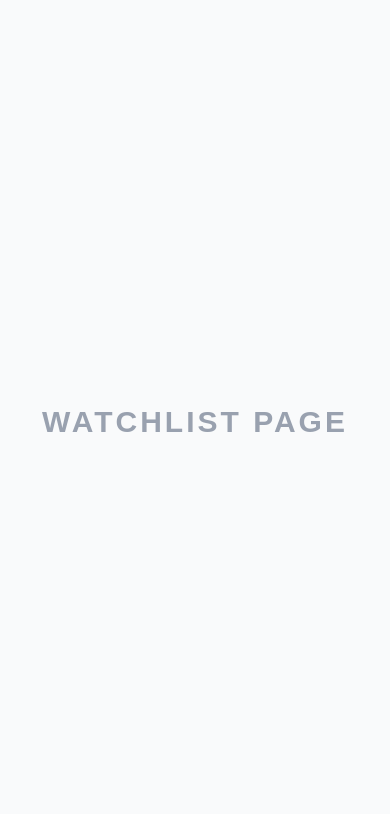
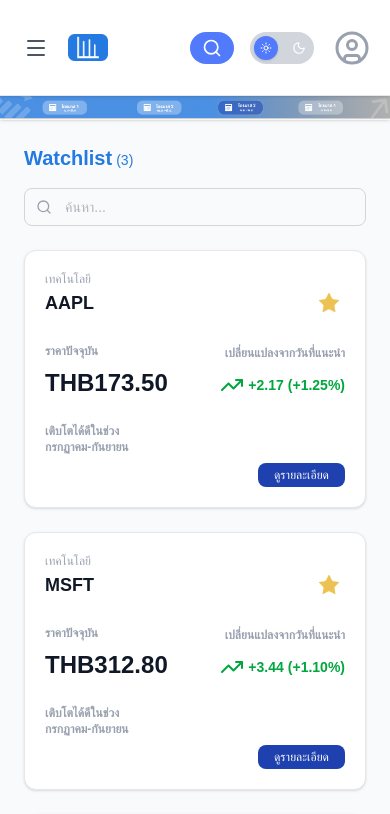
Before and after one commit to panithan-doe/seasonal, a Next.js app: page /watchlist in a window 390 px wide. Shown: the top 814 px of the page. Built offline with nearby package versions, Linux system fonts and the light colour scheme.

Commit message:
Add page structure

```diff
--- a/app/handbook/page.tsx
+++ b/app/handbook/page.tsx
@@ -1,9 +1,19 @@
+import Header from '@/components/Header';
+import QuarterHeader from '@/components/QuarterHeader';
+
 export default function NewsPage() {
   return (
-    <div className="min-h-screen w-full flex items-center justify-center bg-gray-50">
-      <h1 className="text-3xl font-bold text-gray-400 uppercase tracking-widest">
-        Handbook Page
-      </h1>
-    </div>
+    <main>
+      <Header/>
+
+      <QuarterHeader/>
+
+      <div className="min-h-screen bg-gray-50 p-6 md:p-12 flex justify-center items-center">
+        <p className='text-gray-800'>
+          handbook page
+        </p>
+      </div>
+
+    </main>
   );
 }
--- a/app/news/page.tsx
+++ b/app/news/page.tsx
@@ -1,9 +1,19 @@
+import Header from '@/components/Header';
+import QuarterHeader from '@/components/QuarterHeader';
+
 export default function NewsPage() {
   return (
-    <div className="min-h-screen w-full flex items-center justify-center bg-gray-50">
-      <h1 className="text-3xl font-bold text-gray-400 uppercase tracking-widest">
-        News Page
-      </h1>
-    </div>
+    <main>
+      <Header/>
+
+      <QuarterHeader/>
+
+      <div className="min-h-screen bg-gray-50 p-6 md:p-12 flex justify-center items-center">
+        <p className='text-gray-800'>
+          news page
+        </p>
+      </div>
+
+    </main>
   );
 }
--- a/app/page.tsx
+++ b/app/page.tsx
@@ -29,13 +29,15 @@
             <span className="text-md pb-0.5">({displayedStocks.length})</span>
           </div>
 
-          <Link
-            href="/seasonstock"
-            className="group flex items-center justify-end text-sm font-semibold text-[#247AE0] hover:text-blue-700 transition-colors mb-4"
-          >
-            ดูทั้งหมด ({seasonalStocks.length})
-            <ArrowRight className="ml-1 w-4 h-4 transition-transform group-hover:translate-x-1" />
-          </Link>
+          <div className="flex items-center justify-end text-sm font-semibold mb-4">
+            <Link
+              href="/seasonstock"
+              className="flex items-center text-sm font-semibold text-[#247AE0] hover:text-blue-700 transition mb-4"
+            >
+              แสดงทั้งหมด
+              <ArrowRight className="ml-1 w-4 h-4 transition-transform group-hover:translate-x-1" />
+            </Link>
+          </div>
 
           <div className="grid grid-cols-1 md:grid-cols-2 lg:grid-cols-3 gap-6">
             {displayedStocks.map((stock) => (
--- a/app/seasonstock/page.tsx
+++ b/app/seasonstock/page.tsx
@@ -22,7 +22,7 @@
 
   const filteredStocks = useMemo(() => {
     return seasonalStocks.filter((stock) => {
-      // กรองตามชื่อหรือสัญลักษณ์ (Case insensitive)
+      // กรองตามชื่อหรือ symbol
       const matchesSearch =
         stock.symbol.toLowerCase().includes(searchQuery.toLowerCase()) ||
         stock.name.toLowerCase().includes(searchQuery.toLowerCase());
@@ -52,7 +52,7 @@
 
           {/* Header */}
           <div className="flex justify-start items-end text-[#247AE0] mb-4">
-            <h2 className="text-xl font-bold mr-1">Season Stock</h2>
+            <h2 className="text-xl font-bold mr-1">SeasonStock</h2>
             <span className="text-sm pb-0.5">({filteredStocks.length})</span>
           </div>
 
@@ -75,7 +75,6 @@
             {/* Filter Group */}
             <div className="flex gap-2 w-full md:w-auto justify-end"> {/* justify-end เพื่อให้ชิดขวาเสมอ */}
 
-              {/* 2. แทนที่ Category Dropdown เดิม */}
               <FilterDropdown
                 options={categories}
                 value={selectedCategory}
@@ -83,7 +82,6 @@
                 placeholder="หมวดธุรกิจ"
               />
 
-              {/* 3. แทนที่ Country Dropdown เดิม */}
               <FilterDropdown
                 options={countries}
                 value={selectedCountry}
--- a/app/watchlist/page.tsx
+++ b/app/watchlist/page.tsx
@@ -1,9 +1,123 @@
-export default function NewsPage() {
+"use client";
+
+import { useState, useMemo } from "react"
+import StockCard from "@/components/StockCard";
+import Header from "@/components/Header";
+import QuarterHeader from "@/components/QuarterHeader";
+import { seasonalStocks } from "@/lib/mockData";
+import {Filter, Search, Triangle} from 'lucide-react';
+import FilterDropdown from '@/components/FilterDropdown';
+
+
+export default function SeasonStock() {
+
+  const [searchQuery, setSearchQuery] = useState("");
+  const [selectedCategory, setSelectedCategory] = useState("All");
+  const [selectedCountry, setSelectedCountry] = useState("All");
+
+  // const categories = ["All", ...Array.from(new Set(seasonalStocks.map(s => s.category || "Other")))];
+  const categories = ["All", ...Array.from(new Set(seasonalStocks.map(s => s.category || "Other")))];
+  const [showWatchlistOnly, setShowWatchlistOnly] = useState(true);
+
+  const countries = ["All", "ไทย", "อเมริกา"]; // TODO: Change this later
+
+  const filteredStocks = useMemo(() => {
+    return seasonalStocks.filter((stock) => {
+
+      const isInWatchlist = stock.isWatchlist === true;
+
+      // กรองตามชื่อหรือ symbol
+      const matchesSearch =
+        stock.symbol.toLowerCase().includes(searchQuery.toLowerCase()) ||
+        stock.name.toLowerCase().includes(searchQuery.toLowerCase());      // กรองตามหมวดหมู่
+
+      // กรองตามหมวดหมู่
+      const matchesCategory =
+        selectedCategory === "All" || stock.category === selectedCategory;
+
+      // กรองตามประเทศ (ถ้าใน data ยังไม่มี field country ให้ข้ามไปก่อน หรือใส่ logic เพิ่ม)
+      const matchesCountry =
+        selectedCountry === "All" || (stock as any).country === selectedCountry;
+
+      return isInWatchlist && matchesSearch && matchesCategory && matchesCountry;
+    });
+  }, [searchQuery, selectedCategory, selectedCountry]);
+
+
   return (
-    <div className="min-h-screen w-full flex items-center justify-center bg-gray-50">
-      <h1 className="text-3xl font-bold text-gray-400 uppercase tracking-widest">
-        Watchlist Page
-      </h1>
-    </div>
+    <main>
+      <Header />
+
+      <QuarterHeader />
+
+
+      <div className="min-h-screen bg-gray-50 p-6 md:p-12">
+        <section className="max-w-7xl mx-auto mb-16">
+
+          {/* Header */}
+          <div className="flex justify-start items-end text-[#247AE0] mb-4">
+            <h2 className="text-xl font-bold mr-1">Watchlist</h2>
+            <span className="text-sm pb-0.5">({filteredStocks.length})</span>
+          </div>
+
+          <div className="flex flex-col md:flex-row justify-between items-center mb-6 gap-4">
+
+            {/* Search Bar */}
+            <div className="relative w-full md:w-72">
+              <div className="absolute inset-y-0 left-0 pl-3 flex items-center pointer-events-none">
+                <Search className="h-4 w-4 text-gray-400" />
+              </div>
+              <input
+                type="text"
+                placeholder="ค้นหา..."
+                className="pl-10 pr-4 py-2 w-full text-gray-500 text-sm border border-gray-300 rounded-lg focus:ring-2 focus:ring-blue-500 focus:border-blue-500 outline-none"
+                value={searchQuery}
+                onChange={(e) => setSearchQuery(e.target.value)}
+              />
+            </div>
+
+            {/* Filter Group */}
+            {/* <div className="flex gap-2 w-full md:w-auto justify-end">
+
+              <FilterDropdown
+                options={categories}
+                value={selectedCategory}
+                onChange={setSelectedCategory}
+                placeholder="หมวดธุรกิจ"
+              />
+
+              <FilterDropdown
+                options={countries}
+                value={selectedCountry}
+                onChange={setSelectedCountry}
+                placeholder="เลือกประเทศ"
+              />
+            </div> */}
+
+          </div>
+
+
+          {/* Grid Stocks */}
+          {filteredStocks.length > 0 ? (
+            <div className="grid grid-cols-1 md:grid-cols-2 lg:grid-cols-3 gap-6">
+              {filteredStocks.map((stock) => (
+                <StockCard key={stock.symbol} stock={stock} />
+              ))}
+            </div>
+          ) : (
+            <div className="text-center py-20 bg-white rounded-xl border border-dashed border-gray-300">
+              <p className="text-gray-500">ไม่พบหุ้นที่คุณค้นหา</p>
+              {/* <button
+                  onClick={() => {setSearchQuery(""); setSelectedCategory("All"); setSelectedCountry("All");}}
+                  className="mt-2 text-blue-600 text-sm hover:underline"
+              >
+                  ล้างตัวกรอง
+              </button> */}
+            </div>
+          )}
+
+        </section>
+      </div>
+    </main>
   );
 }
--- a/components/SideBar.tsx
+++ b/components/SideBar.tsx
@@ -19,13 +19,13 @@
     { name: "SeasonStock", href: "/seasonstock", icon: PieChart },
     { name: "ข่าว", href: "/news", icon: Newspaper },
     { name: "Watchlist", href: "/watchlist", icon: Star },
-    { name: "คู่มือ & ความรู้การลงทุน", href: "/handbook", icon: Star },
+    { name: "คู่มือ", href: "/handbook", icon: Star },
   ];
 
-  const bottomItems = [
-    { name: "ตั้งค่า", href: "/settings", icon: Settings },
-    { name: "ช่วยเหลือ", href: "/help", icon: HelpCircle },
-  ];
+  // const bottomItems = [
+  //   { name: "ตั้งค่า", href: "/settings", icon: Settings },
+  //   { name: "ช่วยเหลือ", href: "/help", icon: HelpCircle },
+  // ];
 
   if (!isOpen) return null;
 
--- a/components/StockCard.tsx
+++ b/components/StockCard.tsx
@@ -116,13 +116,13 @@
 
               {/* Percent Loss */}
 
-              <div className={`flex items-center rounded-4xl gap-1 text-sm
+              {/* <div className={`flex items-center rounded-4xl gap-1 text-sm
                 ${stock.percentLoss <= 5 ? 'bg-green-100 p-0.5 px-3 text-green-500' : 'bg-yellow-100 p-0.5 px-3 text-yellow-500'}`
               }>
                 <span>
                   loss {stock.percentLoss}%
                 </span>
-              </div>
+              </div> */}
 
 
             </div>
```
Also changed, not shown: components/FilterDropdown.tsx (+4 -5 lines).
